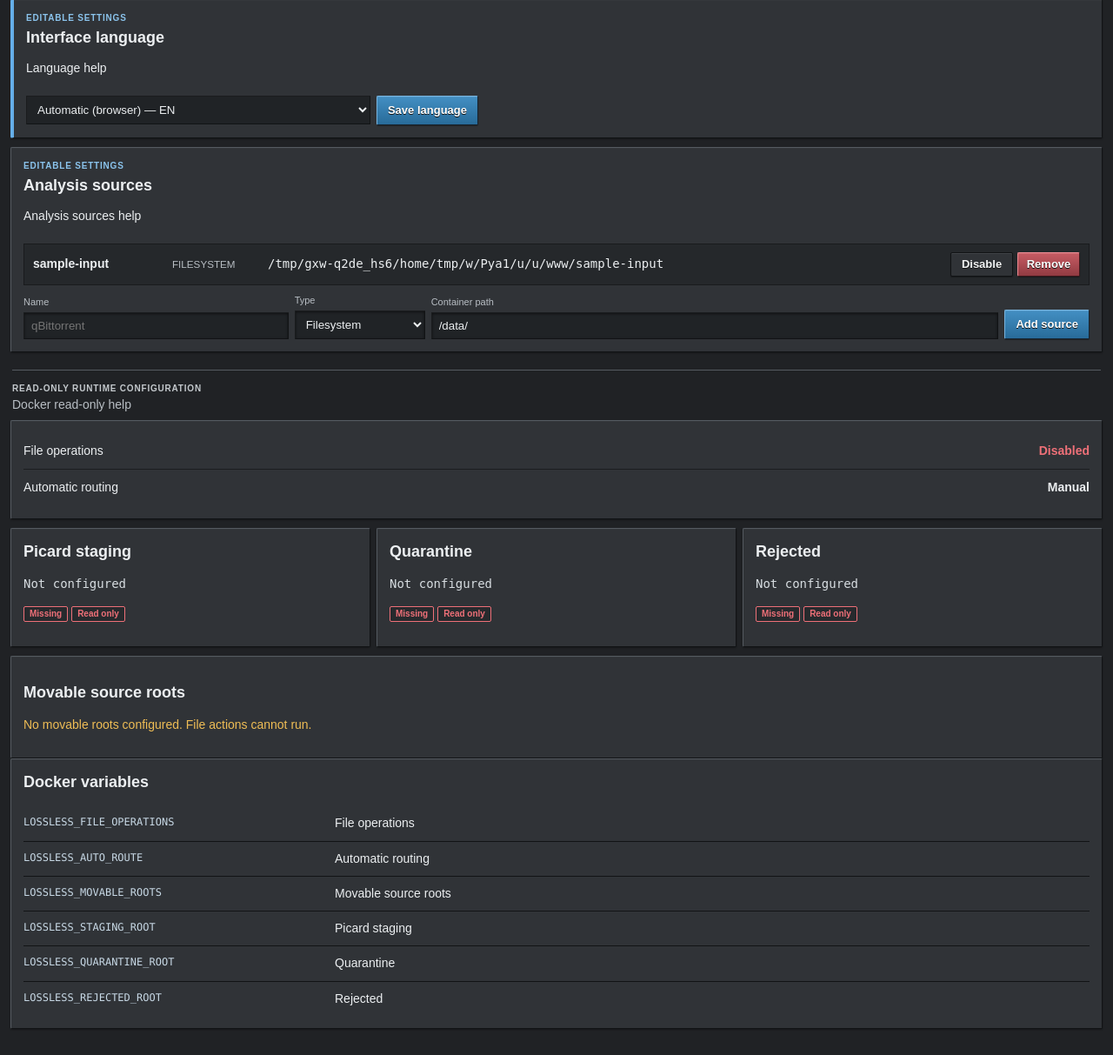
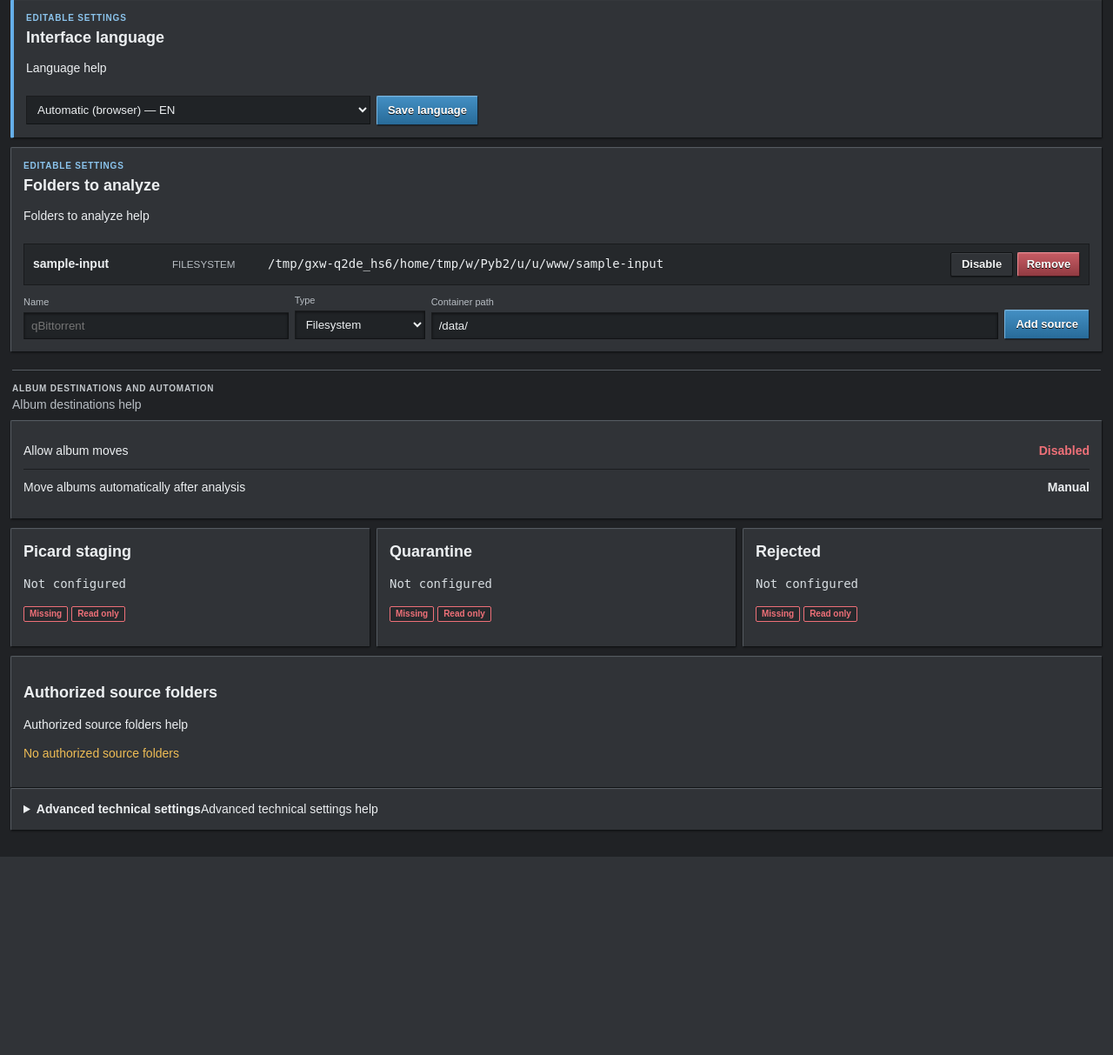
Before and after one commit to SpaceChips31/sonic-sentry, a FastAPI app: page /settings in a window 1280 px wide. Shown: the part 135-1348 px from the top of the page at 87% size. After the commit the page ends 1120 px from the top, so only its background shows below. Run offline with FastAPI, Linux system fonts and the light colour scheme.

Commit message:
copy: simplify settings for non-technical users

```diff
--- a/app/templates/settings.html
+++ b/app/templates/settings.html
@@ -16,7 +16,7 @@
 </section>
 
 <section class="panel settings-panel source-settings">
-  <div class="section-heading"><div><p class="eyebrow">{{ _('Editable settings') }}</p><h2>{{ _('Analysis sources') }}</h2><p>{{ _('Analysis sources help') }}</p></div></div>
+  <div class="section-heading"><div><p class="eyebrow">{{ _('Editable settings') }}</p><h2>{{ _('Folders to analyze') }}</h2><p>{{ _('Folders to analyze help') }}</p></div></div>
   <div class="source-list">
   {% for source in sources %}
     <div class="source-item {{ 'disabled' if not source.enabled }}">
@@ -36,23 +36,23 @@
   </form>
 </section>
 
-<section class="settings-readonly-heading"><p class="eyebrow">{{ _('Read-only runtime configuration') }}</p><p>{{ _('Docker read-only help') }}</p></section>
+<section class="settings-readonly-heading"><p class="eyebrow">{{ _('Album destinations and automation') }}</p><p>{{ _('Album destinations help') }}</p></section>
 <section class="panel settings-panel">
-  <div class="settings-row"><span>{{ _('File operations') }}</span><strong class="{{ 'text-pass' if settings.enabled else 'text-rejected' }}">{{ _('Enabled') if settings.enabled else _('Disabled') }}</strong></div>
-  <div class="settings-row"><span>{{ _('Automatic routing') }}</span><strong>{{ _('Enabled') if settings.auto_route else _('Manual') }}</strong></div>
+  <div class="settings-row"><span>{{ _('Allow album moves') }}</span><strong class="{{ 'text-pass' if settings.enabled else 'text-rejected' }}">{{ _('Enabled') if settings.enabled else _('Disabled') }}</strong></div>
+  <div class="settings-row"><span>{{ _('Move albums automatically after analysis') }}</span><strong>{{ _('Enabled') if settings.auto_route else _('Manual') }}</strong></div>
 </section>
 <section class="settings-grid">
 {% for name, item in [(_('Picard staging'), settings.staging), (_('Quarantine'), settings.quarantine), (_('Rejected'), settings.rejected)] %}
 <article class="panel settings-card"><h2>{{ name }}</h2><code>{{ item.path }}</code><p><span class="badge {{ 'pass' if item.exists else 'rejected' }}">{{ _('Found') if item.exists else _('Missing') }}</span> <span class="badge {{ 'pass' if item.writable else 'rejected' }}">{{ _('Writable') if item.writable else _('Read only') }}</span></p></article>
 {% endfor %}
 </section>
-<section class="panel settings-panel"><h2>{{ _('Movable source roots') }}</h2>{% for item in settings.movable_roots %}<div class="settings-row"><code>{{ item.path }}</code><span><span class="badge {{ 'pass' if item.exists else 'rejected' }}">{{ _('Found') if item.exists else _('Missing') }}</span> <span class="badge {{ 'pass' if item.writable else 'rejected' }}">{{ _('Writable') if item.writable else _('Read only') }}</span></span></div>{% else %}<p class="settings-warning">{{ _('No movable roots configured. File actions cannot run.') }}</p>{% endfor %}</section>
-<section class="panel settings-help"><h2>{{ _('Docker variables') }}</h2><dl>
-<div><dt>LOSSLESS_FILE_OPERATIONS</dt><dd>{{ _('File operations') }}</dd></div>
-<div><dt>LOSSLESS_AUTO_ROUTE</dt><dd>{{ _('Automatic routing') }}</dd></div>
-<div><dt>LOSSLESS_MOVABLE_ROOTS</dt><dd>{{ _('Movable source roots') }}</dd></div>
-<div><dt>LOSSLESS_STAGING_ROOT</dt><dd>{{ _('Picard staging') }}</dd></div>
-<div><dt>LOSSLESS_QUARANTINE_ROOT</dt><dd>{{ _('Quarantine') }}</dd></div>
-<div><dt>LOSSLESS_REJECTED_ROOT</dt><dd>{{ _('Rejected') }}</dd></div>
-</dl></section>
+<section class="panel settings-panel"><h2>{{ _('Authorized source folders') }}</h2><p class="settings-explanation">{{ _('Authorized source folders help') }}</p>{% for item in settings.movable_roots %}<div class="settings-row"><code>{{ item.path }}</code><span><span class="badge {{ 'pass' if item.exists else 'rejected' }}">{{ _('Found') if item.exists else _('Missing') }}</span> <span class="badge {{ 'pass' if item.writable else 'rejected' }}">{{ _('Writable') if item.writable else _('Read only') }}</span></span></div>{% else %}<p class="settings-warning">{{ _('No authorized source folders') }}</p>{% endfor %}</section>
+<details class="panel settings-help settings-advanced"><summary><strong>{{ _('Advanced technical settings') }}</strong><span>{{ _('Advanced technical settings help') }}</span></summary><dl>
+<div><dt>LOSSLESS_FILE_OPERATIONS</dt><dd>{{ _('Allow album moves') }}</dd></div>
+<div><dt>LOSSLESS_AUTO_ROUTE</dt><dd>{{ _('Move albums automatically after analysis') }}</dd></div>
+<div><dt>LOSSLESS_MOVABLE_ROOTS</dt><dd>{{ _('Authorized source folders') }}</dd></div>
+<div><dt>LOSSLESS_STAGING_ROOT</dt><dd>{{ _('Approved albums (Picard)') }}</dd></div>
+<div><dt>LOSSLESS_QUARANTINE_ROOT</dt><dd>{{ _('Albums to review') }}</dd></div>
+<div><dt>LOSSLESS_REJECTED_ROOT</dt><dd>{{ _('Rejected albums') }}</dd></div>
+</dl></details>
 {% endblock %}
```
